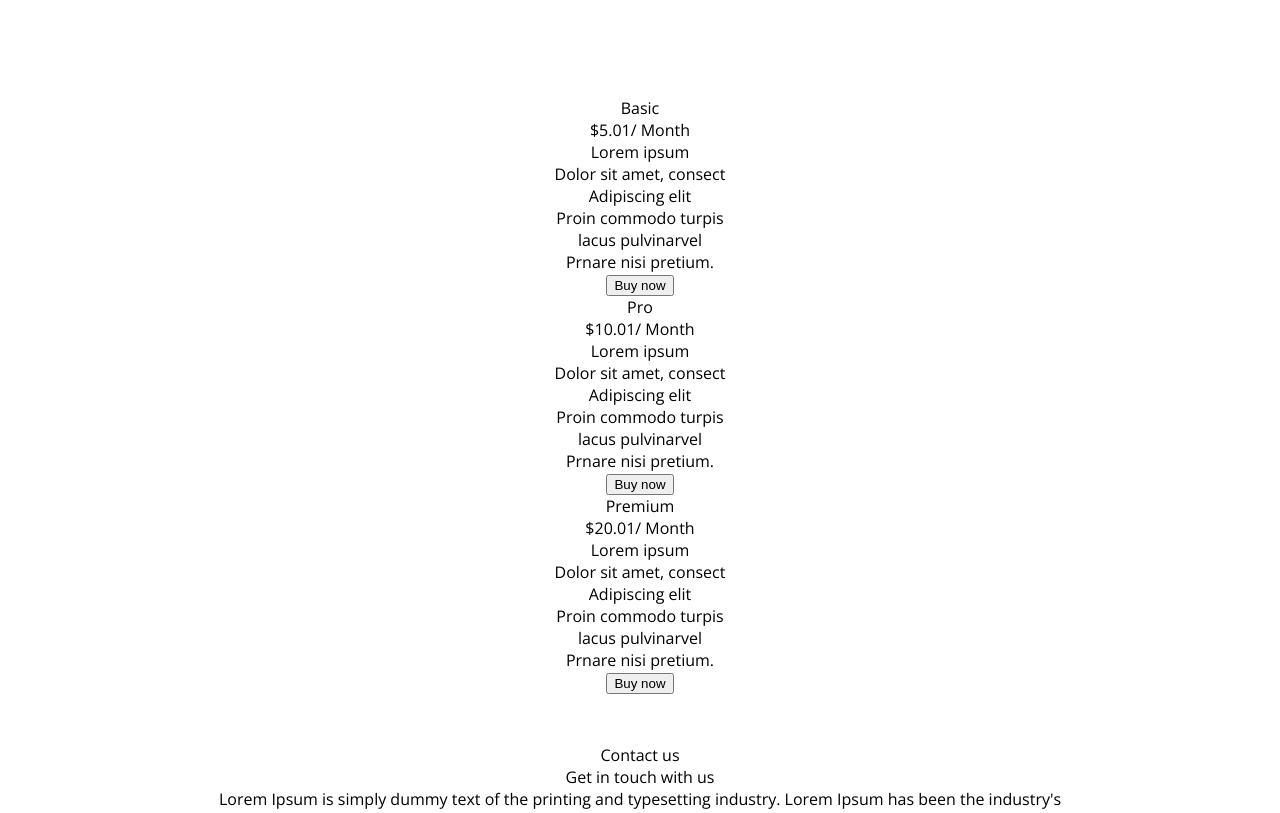
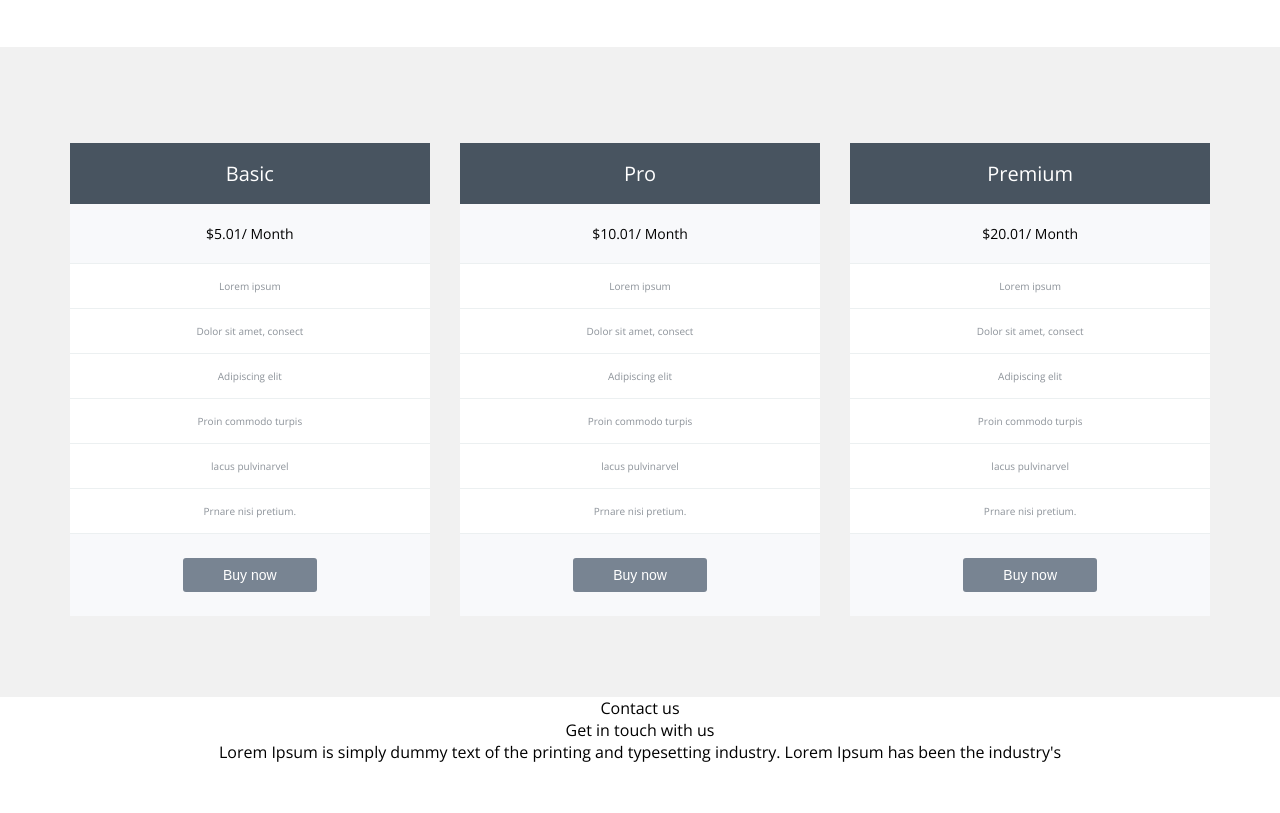
Before and after one commit to el-makaricheva/time-is-money, a website: page app/index.html in a window 1280 px wide. Shown: the part 814-1627 px from the top of the page. Drawn offline with nearby package versions, Linux system fonts and the light colour scheme; files that its build step writes are made by us from their sources.

Commit message:
Added styles for "buy-now" section (desktop)

```diff
--- a/app/index.html
+++ b/app/index.html
@@ -98,7 +98,7 @@
 					<div class="account">
 						<div class="account-type">Basic</div>
 						<ul>
-							<li>$5.01/ Month</li>
+							<li class="price">$5.01/ Month</li>
 							<li>Lorem ipsum</li>
 							<li>Dolor sit amet, consect</li>
 							<li>Adipiscing elit</li>
@@ -113,7 +113,7 @@
 					<div class="account">
 						<div class="account-type">Pro</div>
 						<ul>
-							<li>$10.01/ Month</li>
+							<li class="price">$10.01/ Month</li>
 							<li>Lorem ipsum</li>
 							<li>Dolor sit amet, consect</li>
 							<li>Adipiscing elit</li>
@@ -128,7 +128,7 @@
 					<div class="account">
 						<div class="account-type">Premium</div>
 						<ul>
-							<li>$20.01/ Month</li>
+							<li class="price">$20.01/ Month</li>
 							<li>Lorem ipsum</li>
 							<li>Dolor sit amet, consect</li>
 							<li>Adipiscing elit</li>
--- a/app/sass/main.scss
+++ b/app/sass/main.scss
@@ -127,4 +127,52 @@ main {
 			}
 		}
 	}
+
+	#buy-now {
+		background-color: #f1f1f1;
+		padding: 96px 0 81px;
+
+		.account {
+			width: 30%;
+			display: inline-block;
+			margin: 0 13px;
+
+			.account-type {
+				background-color: #485460;
+				color: white;
+				font-size: 20px;
+				padding: 17px;
+			}
+
+			li {
+				color: #8c9299;
+				border-bottom: 1px solid #ecf0f1;
+				font-size: 10px;
+				padding: 15px;
+				background-color: white;
+			}
+
+			.price {
+				background-color: #f8f9fb;
+				font-size: 14px;
+				padding: 20px;
+				color: black;
+			}
+
+			.buy-button {
+				background-color: #f8f9fb;
+
+				button {
+					background-color: #788492;
+					color: white;
+					font-size: 14px;
+					border: 0;
+					padding: 9px 40px;
+					border-radius: 3px;
+					margin: 24px;
+
+				}
+			}
+		}
+	}
 }
```
